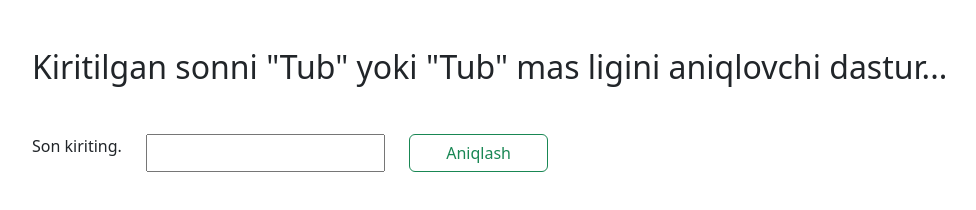
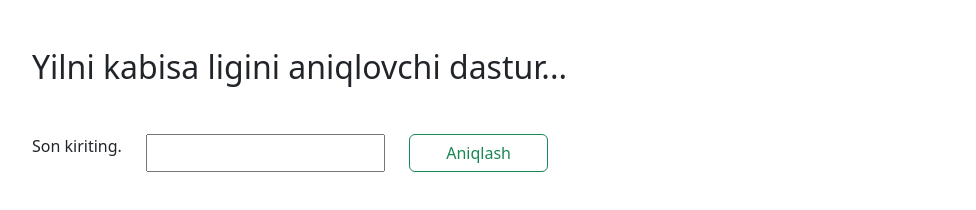
Before and after one commit to AbdulhafizovPulat/kabisa-yil, a plain HTML site: page index.html in a window 1280 px wide. Shown: the whole page, without its empty margins (50-1026 px from the left). Drawn offline with nearby package versions, Linux system fonts and the light colour scheme.

Commit message:
h1 dagi xatoliklar togirlandi

```diff
--- a/index.html
+++ b/index.html
@@ -14,9 +14,7 @@
   </head>
   <body>
     <div class="container">
-      <h2 class="my-5">
-        Kiritilgan sonni "Tub" yoki "Tub" mas ligini aniqlovchi dastur...
-      </h2>
+      <h2 class="my-5">Yilni kabisa ligini aniqlovchi dastur...</h2>
       <form action="#" class="form w-50" id="form">
         <label class="form__label d-flex gap-4" for="input">
           Son kiriting.
```
